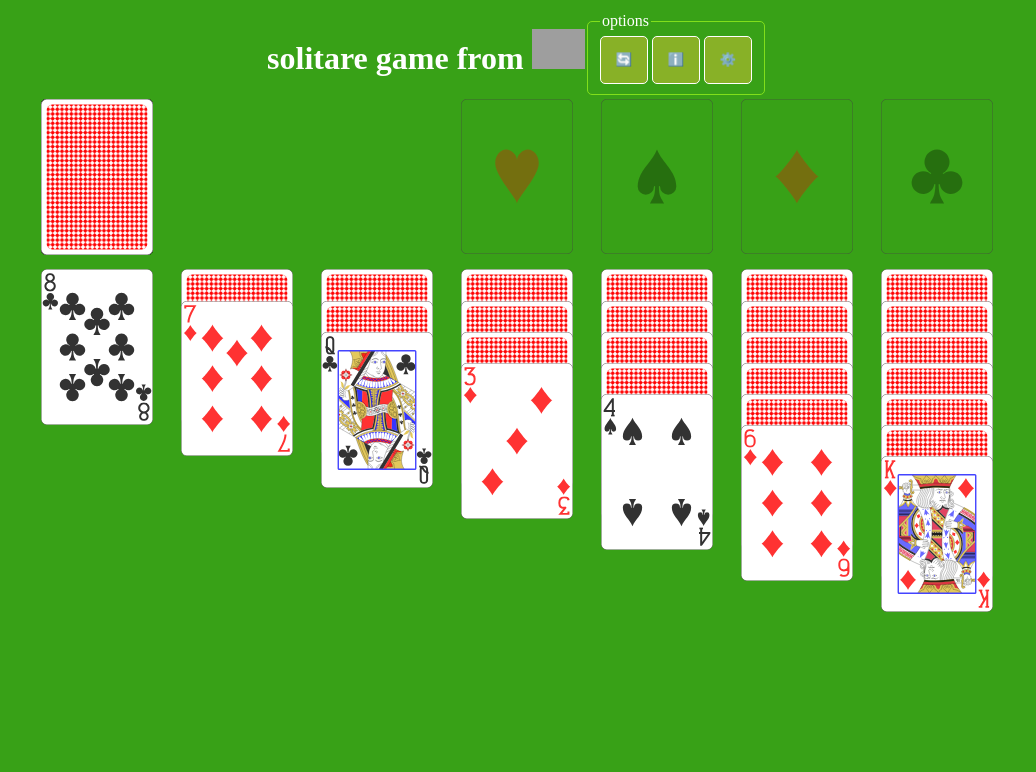
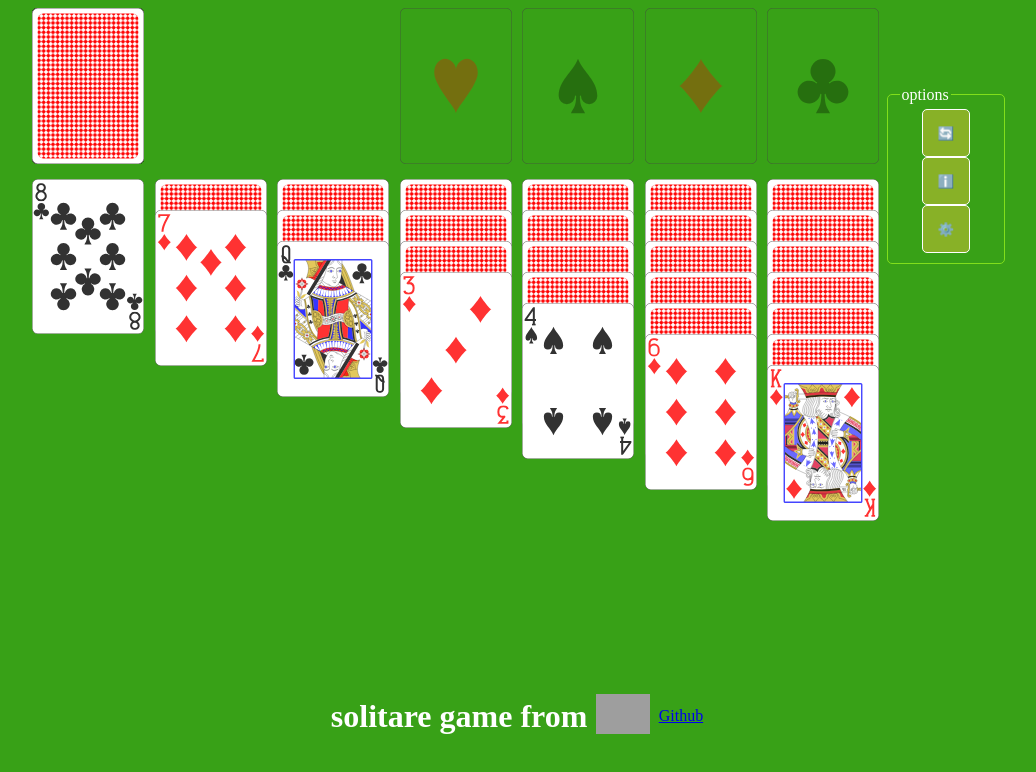
Before and after one commit to solitaire-game/solitaire-game.github.io, a plain HTML site: page index.html in a window 1280 px wide. Shown: the whole page, without its empty margins (123-1159 px from the left). Drawn offline with Linux system fonts and the light colour scheme; grey boxes are pictures that could not be loaded.

```diff
--- a/board.css
+++ b/board.css
@@ -1,6 +1,6 @@
 rt-board{
     display: grid;
-    grid-template-columns: repeat(7,1fr);
+    grid-template-columns: repeat(8,1fr);
     row-gap: 15px;
     align-items: start;
 }
--- a/board.js
+++ b/board.js
@@ -1,5 +1,6 @@
 import { importCss } from "./functions.js";
 import '../cardpile.js';
+import './option-menu/optionsmenu.js';
 
 class Board extends HTMLElement {
     constructor() {
@@ -12,6 +13,9 @@ class Board extends HTMLElement {
         if (this.init == 1) {
             //import css
             importCss('./board.css');
+
+            //get localstorage for options if no storage set defoult options
+            if(!this.options)this.setDefaultOptions();
 
             //add eventlistners
             this.addEventListener("click", (evt) => this.clickHandler(evt));
@@ -43,6 +47,23 @@ class Board extends HTMLElement {
 
     get deck(){
         return Array.from(document.querySelectorAll(`play-card`));
+    }
+
+    get options(){
+        return JSON.parse(localStorage.getItem("solitare-options"));
+    }
+
+    get defaultOptions(){
+        //todo make json
+        return [`draw:1`,`testrule:'draw'`];
+    }
+
+    setOptions(option){
+        //get storagestring look for the option and replace?
+    }
+
+    setDefaultOptions(){
+        localStorage.setItem("solitare-options", JSON.stringify(this.defaultOptions));
     }
 
     clickHandler(e) {
--- a/card.js
+++ b/card.js
@@ -33,7 +33,6 @@ if(board.hasAttribute("ace")){
     values.push(values.shift());
   }
 }
-console.log(values);
 
 (function () {
   'use strict'; let create = CARDT => {
--- a/index.css
+++ b/index.css
@@ -9,13 +9,20 @@ span{
     justify-content: center;
 }
 
+span *{
+    margin-inline: 3px;
+}
+
 fieldset{
     border-radius: 5px;
+    display: flex;
+    margin-block-start: calc(var(--card-height) /2);
     border-color: #81df1b;
     border-width: 1px;
     border-style: solid;
-    /* width: calc(var(--card-with) * 0.5);
-    justify-self: end; */
+    flex-direction: column;
+    align-items: center;
+    grid-row: span 2;
 }
 
 button{
@@ -33,8 +40,3 @@ button:hover{
 button:active{
     background-color: #6b940c;
 }
-
-#optionsMenu{
-    background-color: black;
-    display: grid;
-}
--- a/index.html
+++ b/index.html
@@ -5,16 +5,7 @@
     </head>
     <body>
         <div style="max-width: 980px ; margin-inline: auto;">
-            <span>
-                <h1>solitare game from <a href="https://roads-technology.nl/" target="_blank"><img src="https://roads-technology.nl/wp-content/uploads/2019/07/logo.png" height="40px"></a></h1>
-                <fieldset>
-                    <legend>options</legend>
-                    <button onclick="document.querySelector('rt-board').undoMove()"><p>🔄</P></button>
-                    <button onclick="document.querySelector('rt-board').showRules()"><p>ℹ️</P></button>
-                    <button onclick="document.querySelector('rt-board').showOptions()"><p>⚙️</P></button>
-                    <span id="undoinfo"></span>
-                </fieldset>
-            </span>
+
             <rt-board drag="true">
                 <card-pile id="drawpile" deck="shuffle" view="stack" show="back" click="draw,placepile,placepile"></card-pile>
                 <card-pile id="placepile" selectRules="last" click="select" ></card-pile>
@@ -29,18 +20,28 @@
                 <card-pile class ="solitairefield" view="col"  acceptRules="otherColor,lower,multiple" selectRules="below" startrules="5,showLast" click="select_place"></card-pile>
                 <card-pile class ="solitairefield" view="col"  acceptRules="otherColor,lower,multiple" selectRules="below" startrules="6,showLast" click="select_place"></card-pile>
                 <card-pile class ="solitairefield" view="col"  acceptRules="otherColor,lower,multiple" selectRules="below" startrules="7,showLast" click="select_place"></card-pile>
+                <fieldset>
+                    <legend>options</legend>
+                    <button onclick="document.querySelector('rt-board').undoMove()"><p>🔄</P></button>
+                    <button onclick="document.querySelector('rt-board').showRules()"><p>ℹ️</P></button>
+                    <button onclick="document.querySelector('rt-board').showOptions()"><p>⚙️</P></button>
+                    <span id="undoinfo"></span>
+                </fieldset>
             </rt-board>
+            <span>
+                <h1>solitare game from </h1>
+                <a href="https://roads-technology.nl/" target="_blank">
+                    <img src="https://roads-technology.nl/wp-content/uploads/2019/07/logo.png" height="40px">
+                </a>
+                <a href="https://github.com/solitaire-game/solitaire-game.github.io" target="_blank">
+                    Github
+                </a>
+            </span>
+            <options-menu board="rt-board">
+                <option-radio draw="1,3"></option-radio>
+                <option-radio testoption="string,klaas,donkey"></option-radio>
+            </options-menu>
         </div>
-            <!-- <form id="optionsMenu">
-                <span>
-                    <p>draw</p>
-                    <input type="radio" id="draw1" name="draw" value="1" checked><label for="draw1">1</label>
-                    <input type="radio" id="draw3" name="draw" value="3"><label for="draw1">3</label>
-                </span>
-                <span>
-                    <input type="submit" value="submit">
-                </span>
-            </form> -->
         <script type ="module" src="index.js"></script>
     </body>
 </html>
--- a/index.js
+++ b/index.js
@@ -1,3 +1,2 @@
 // and make index.js load modules
-
 import  "./board.js";
--- /dev/null
+++ b/option-menu/optionsmenu.js
@@ -0,0 +1,17 @@
+customElements.define("options-menu", class OptionsMenu extends HTMLElement {
+    constructor(){
+        super();
+    }
+
+    connectedCallback(){
+        Array.from(this.attributes).map(attr => {
+            if(attr == 'board'){
+                //hookup to board
+            }
+            else{
+                //read name and value make options of this
+
+            }
+        });
+    }
+});
```
